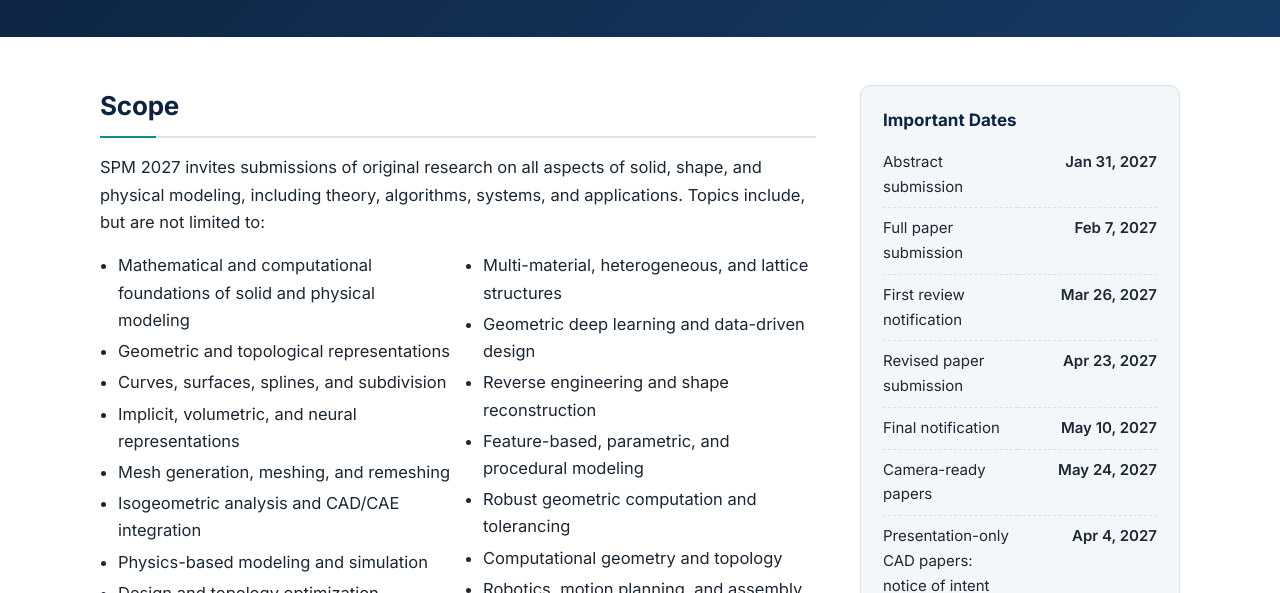
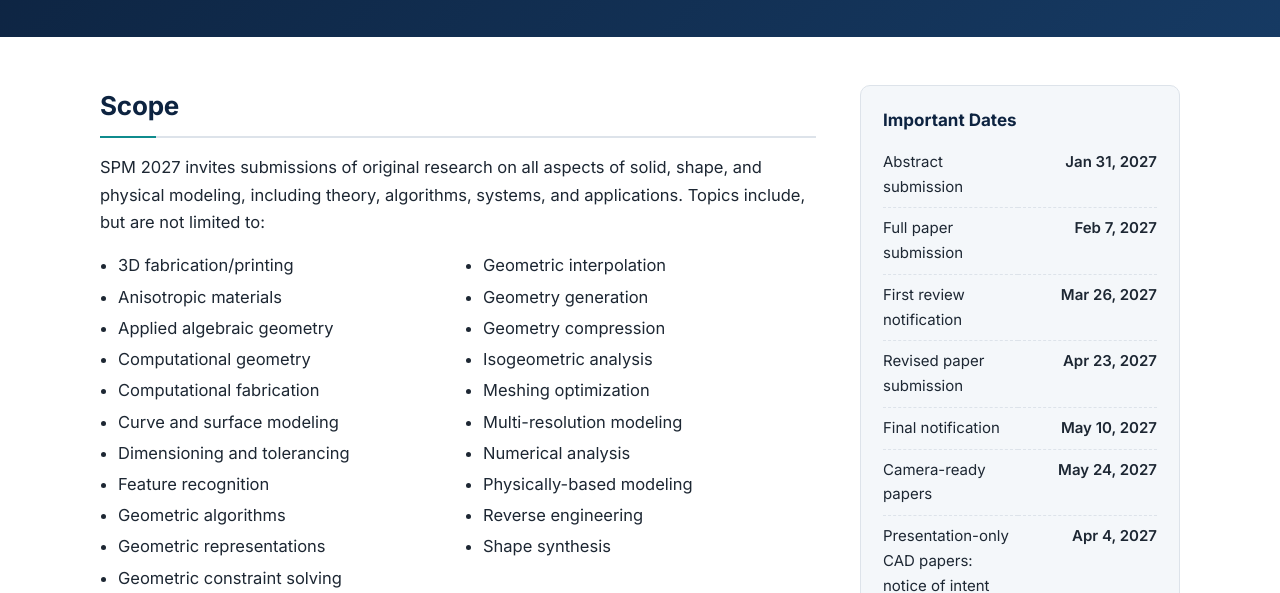
Before and after one commit to spmconf2027/spmconf2027.github.io, a plain HTML site: page cfp.html in a window 1280 px wide. Shown: the part 207-800 px from the top of the page. Drawn offline with Linux system fonts and the light colour scheme.

Commit message:
Align CFP topics and review wording with flyer
Co-Authored-By: Claude Opus 5.5 <noreply@anthropic.com>

```diff
--- a/cfp.html
+++ b/cfp.html
@@ -45,26 +45,28 @@
           SPM 2027 invites submissions of original research on all aspects of solid, shape, and physical modeling,
           including theory, algorithms, systems, and applications. Topics include, but are not limited to:
         </p>
-        <!-- TODO: program chairs to finalize the topic list -->
         <ul class="topics">
-          <li>Mathematical and computational foundations of solid and physical modeling</li>
-          <li>Geometric and topological representations</li>
-          <li>Curves, surfaces, splines, and subdivision</li>
-          <li>Implicit, volumetric, and neural representations</li>
-          <li>Mesh generation, meshing, and remeshing</li>
-          <li>Isogeometric analysis and CAD/CAE integration</li>
-          <li>Physics-based modeling and simulation</li>
-          <li>Design and topology optimization</li>
-          <li>Computational design and fabrication</li>
-          <li>Additive manufacturing and 3D printing</li>
-          <li>Multi-material, heterogeneous, and lattice structures</li>
-          <li>Geometric deep learning and data-driven design</li>
-          <li>Reverse engineering and shape reconstruction</li>
-          <li>Feature-based, parametric, and procedural modeling</li>
-          <li>Robust geometric computation and tolerancing</li>
-          <li>Computational geometry and topology</li>
-          <li>Robotics, motion planning, and assembly</li>
-          <li>Applications in biomedicine, geoscience, architecture, and digital media</li>
+          <li>3D fabrication/printing</li>
+          <li>Anisotropic materials</li>
+          <li>Applied algebraic geometry</li>
+          <li>Computational geometry</li>
+          <li>Computational fabrication</li>
+          <li>Curve and surface modeling</li>
+          <li>Dimensioning and tolerancing</li>
+          <li>Feature recognition</li>
+          <li>Geometric algorithms</li>
+          <li>Geometric representations</li>
+          <li>Geometric constraint solving</li>
+          <li>Geometric interpolation</li>
+          <li>Geometry generation</li>
+          <li>Geometry compression</li>
+          <li>Isogeometric analysis</li>
+          <li>Meshing optimization</li>
+          <li>Multi-resolution modeling</li>
+          <li>Numerical analysis</li>
+          <li>Physically-based modeling</li>
+          <li>Reverse engineering</li>
+          <li>Shape synthesis</li>
         </ul>
       </section>
 
@@ -92,7 +94,7 @@
         <p>
           Accepted full papers will be published in a special issue of
           <a href="https://www.sciencedirect.com/journal/computer-aided-design"><i>Computer-Aided Design</i></a> (Elsevier).
-          Papers go through a two-round review process to meet the standards of the journal.
+          Papers go through a rigorous two-stage double-blind review process to meet the standards of the journal.
           At least one author of each accepted paper must register for and present the paper at the conference.
         </p>
       </section>
```
